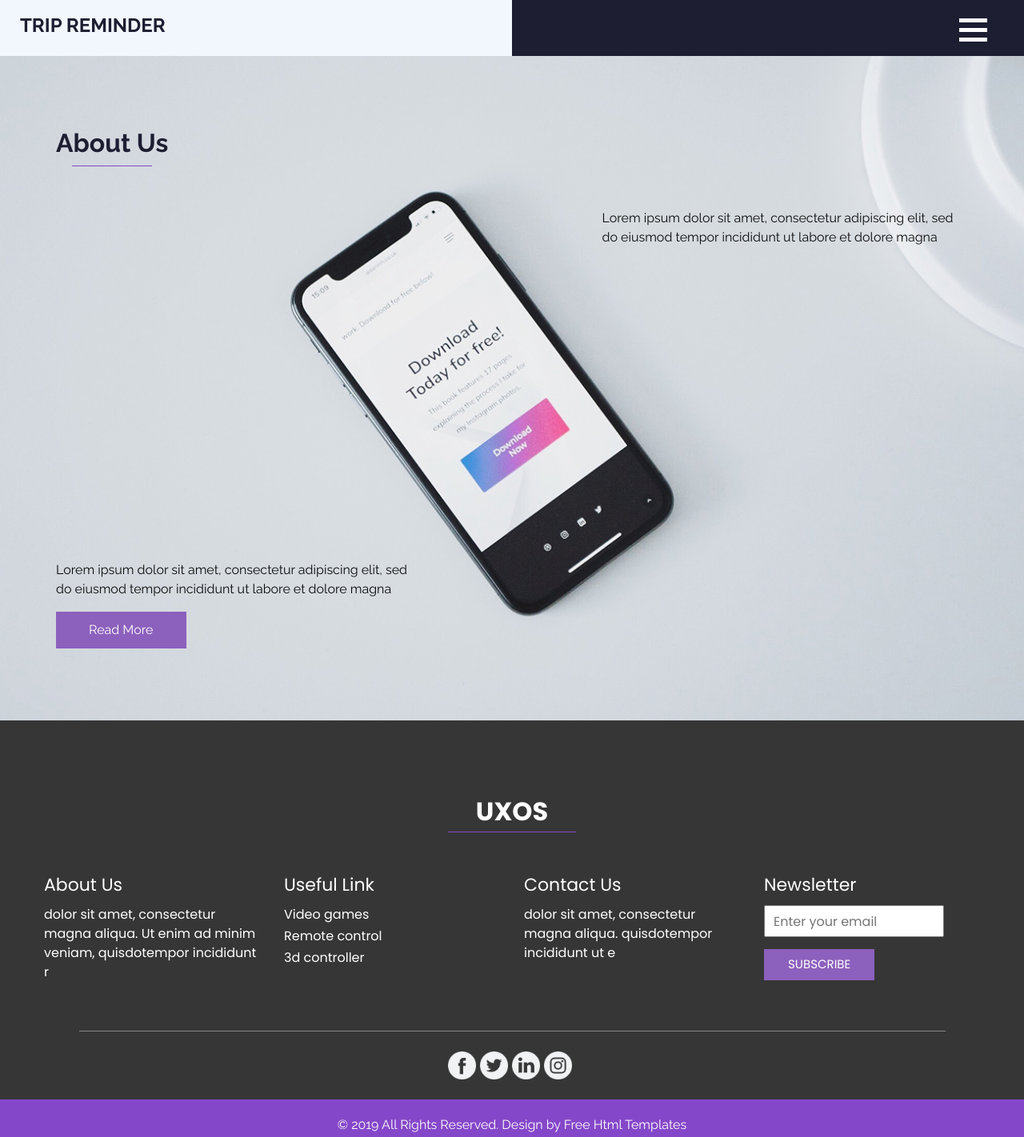
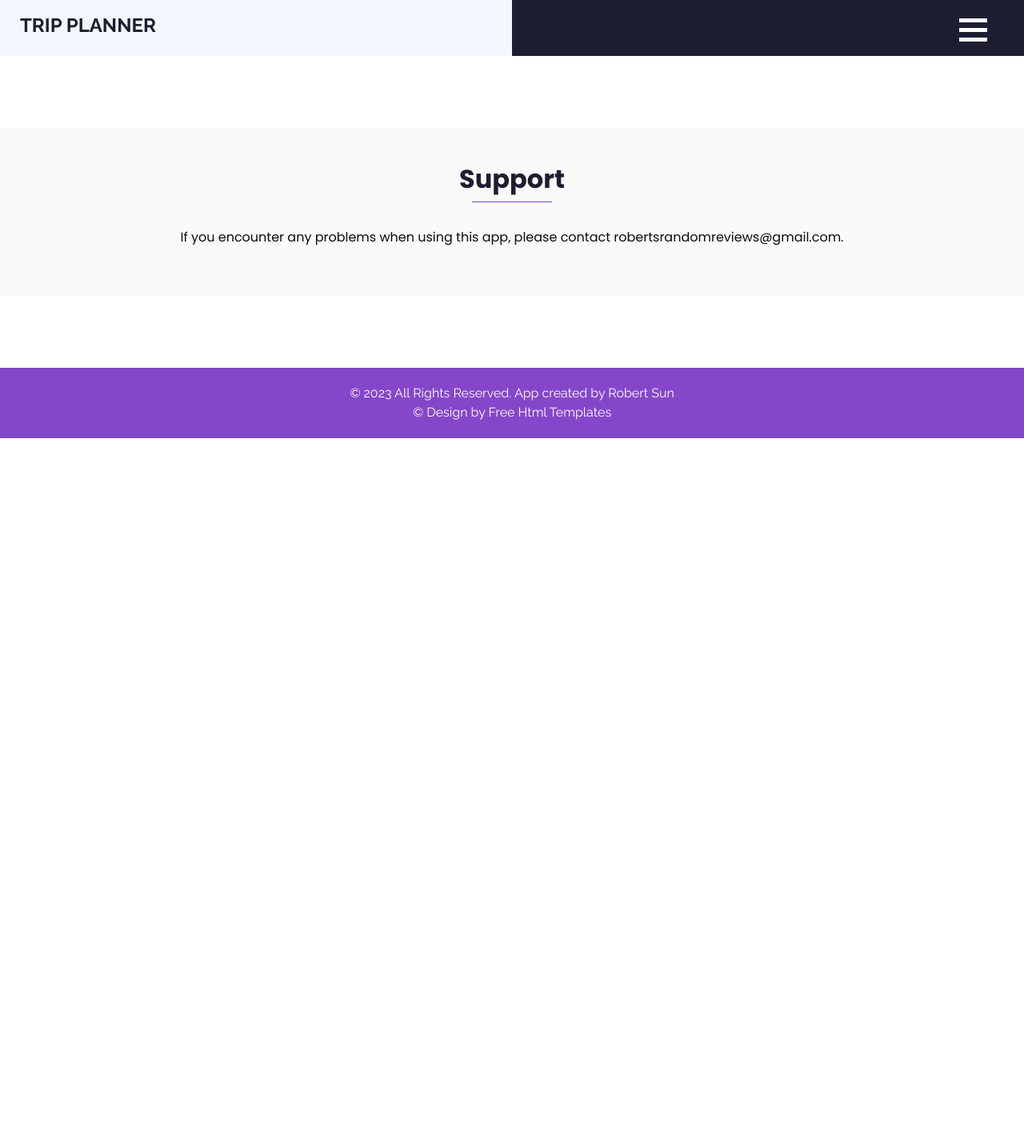
Before and after one commit to rsun19/trip-planner-web, a plain HTML site: page about.html in a window 1280 px wide. Shown: the part 11-1433 px from the top of the page at 80% size. After the commit the page ends 800 px from the top, so only its background shows below. Drawn offline with nearby package versions, Linux system fonts and the light colour scheme.

Commit message:
Add files via upload

```diff
--- a/about.html
+++ b/about.html
@@ -12,7 +12,7 @@
   <meta name="description" content="" />
   <meta name="author" content="" />
 
-  <title>UXOS</title>
+  <title>Trip Planner</title>
 
   <!-- slider stylesheet -->
   <link rel="stylesheet" type="text/css" href="https://cdnjs.cloudflare.com/ajax/libs/OwlCarousel2/2.1.3/assets/owl.carousel.min.css" />
@@ -37,7 +37,7 @@
         <nav class="navbar navbar-expand-lg custom_nav-container">
           <a class="navbar-brand" href="index.html">
             <span>
-              Trip Reminder
+              Trip Planner
             </span>
           </a>
 
@@ -52,9 +52,8 @@
             <div id="myNav" class="overlay">
               <div class="overlay-content">
                 <a href="index.html">HOME</a>
-                <a href="about.html">ABOUT</a>
-                <a href="feature.html">FEATURE</a>
-                <a href="contact.html">CONTACT US</a>
+                <a href="feature.html">PRIVACY POLICY</a>
+                <a href="about.html">SUPPORT</a>
               </div>
             </div>
           </div>
@@ -64,135 +63,30 @@
     <!-- end header section -->
   </div>
 
-
-  <!-- about section -->
-  <section class="about_section layout_padding">
+  <!-- feature section -->
+  <section class="feature_section layout_padding2 layout_margin">
     <div class="container">
-      <div class="heading_container d-flex justify-content-lg-start">
+      <div class="heading_container">
         <h2>
-          About Us
+          Support
         </h2>
       </div>
-      <div class="layout_padding2-top">
-        <div class="row">
-          <div class="col-md-5">
-            <div class="detail-box b-1">
-              <p>
-                Lorem ipsum dolor sit amet, consectetur adipiscing elit, sed do eiusmod tempor incididunt ut labore et dolore magna
-              </p>
-              <a href="">
-                Read More
-              </a>
-            </div>
-          </div>
-          <div class="col-md-5">
-            <div class="detail-box b-2">
-              <p>
-                Lorem ipsum dolor sit amet, consectetur adipiscing elit, sed do eiusmod tempor incididunt ut labore et dolore magna
-              </p>
-            </div>
-          </div>
-        </div>
-      </div>
+    </div>
+    <br>
+    <div>
+      <p style="text-align: center;">If you encounter any problems when using this app, please contact robertsrandomreviews@gmail.com.</p>
     </div>
   </section>
 
-  <!-- end about section -->
+  <!-- end feature section -->
 
-
-  <!-- info section -->
-  <section class="info_section layout_padding-top">
-    <div class="info_logo-box">
-      <h2>
-        UXOS
-      </h2>
-    </div>
-    <div class="container layout_padding2">
-      <div class="row">
-        <div class="col-md-3">
-          <h5>
-            About Us
-          </h5>
-          <p>
-            dolor sit amet, consectetur magna aliqua. Ut enim ad minim veniam, quisdotempor incididunt r
-          </p>
-        </div>
-        <div class="col-md-3">
-          <h5>
-            Useful Link
-          </h5>
-          <ul>
-            <li>
-              <a href="">
-                Video games
-              </a>
-            </li>
-            <li>
-              <a href="">
-                Remote control
-              </a>
-            </li>
-            <li>
-              <a href="">
-                3d controller
-              </a>
-            </li>
-          </ul>
-        </div>
-        <div class="col-md-3">
-          <h5>
-            Contact Us
-          </h5>
-          <p>
-            dolor sit amet, consectetur magna aliqua. quisdotempor incididunt ut e
-          </p>
-        </div>
-        <div class="col-md-3">
-
-          <div class="subscribe_container">
-            <h5>
-              Newsletter
-            </h5>
-            <div class="form_container">
-              <form action="">
-                <input type="email" placeholder="Enter your email">
-                <button type="submit">
-                  Subscribe
-                </button>
-              </form>
-            </div>
-          </div>
-
-        </div>
-      </div>
-    </div>
-    <div class="container">
-      <div class="social_container">
-
-        <div class="social-box">
-          <a href="">
-            <img src="images/fb.png" alt="">
-          </a>
-
-          <a href="">
-            <img src="images/twitter.png" alt="">
-          </a>
-          <a href="">
-            <img src="images/linkedin.png" alt="">
-          </a>
-          <a href="">
-            <img src="images/instagram.png" alt="">
-          </a>
-        </div>
-      </div>
-    </div>
-  </section>
-
-  <!-- end info section -->
   <!-- footer section -->
   <section class="container-fluid footer_section">
     <p>
-      &copy; 2019 All Rights Reserved. Design by
+      &copy; 2023 All Rights Reserved. App created by Robert Sun</a>
+    </p>
+    <p>
+      &copy; Design by
       <a href="https://html.design/">Free Html Templates</a>
     </p>
   </section>
```
Also changed, not shown: feature.html (+1 -0 lines), index.html (+1 -0 lines).
